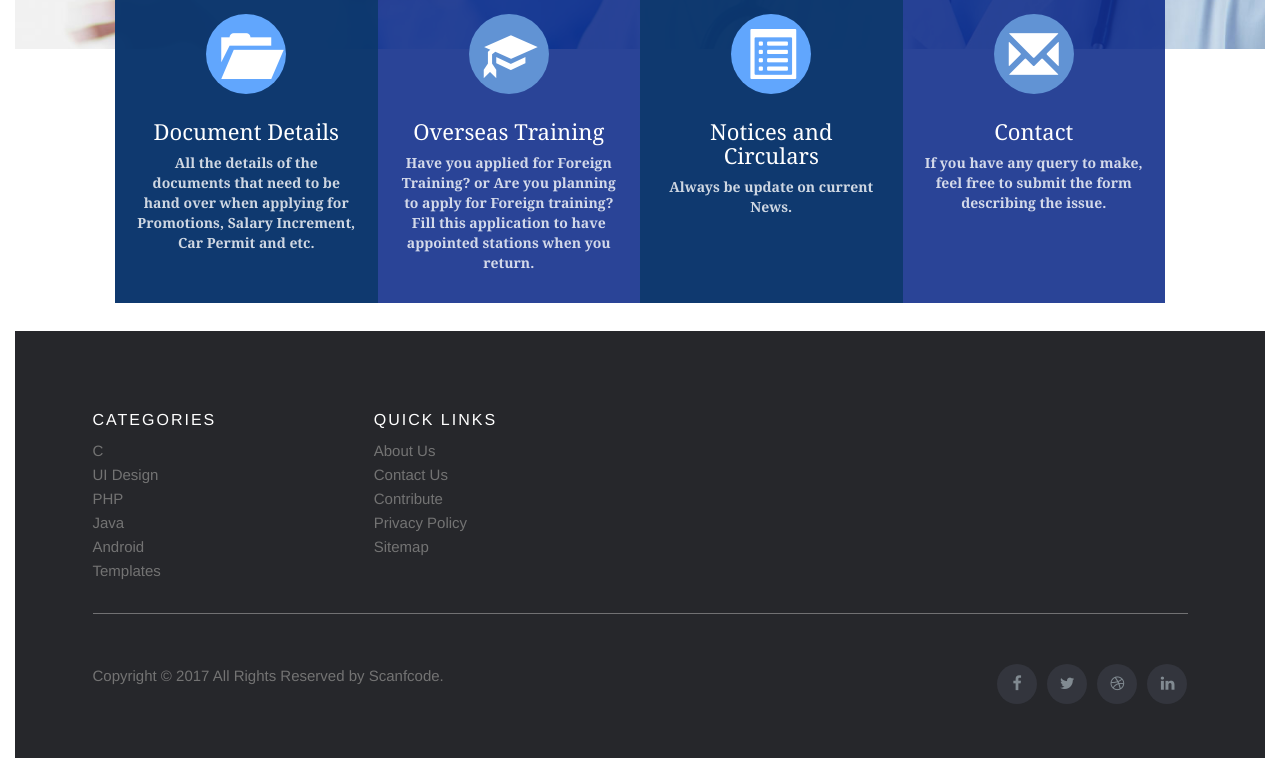
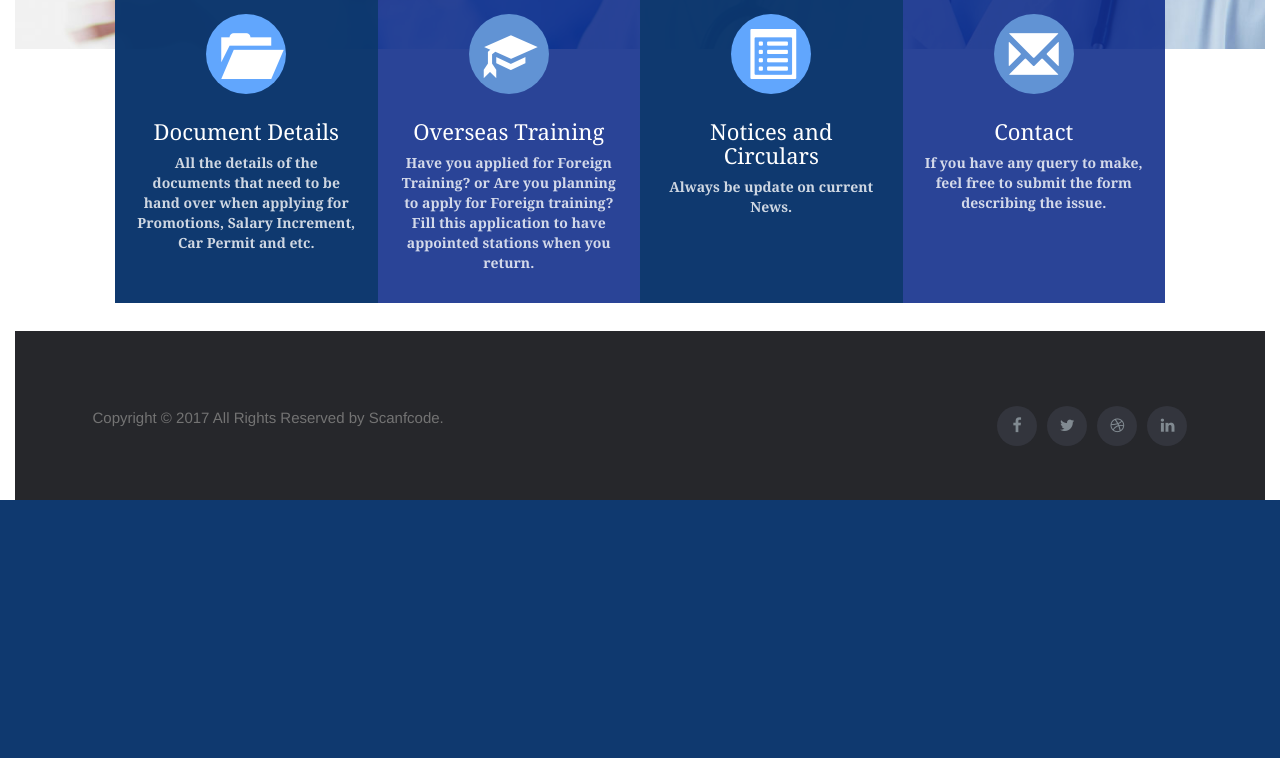
Before and after one commit to AfraHussaindeen/NewProject, a PHP site: page / in a window 1280 px wide. Shown: the part 699-1457 px from the top of the page. After the commit the page ends 1199 px from the top, so only its background shows below. Run offline with PHP 8.4, Linux system fonts and the light colour scheme; some libraries are stand-ins or nearby versions.

```diff
--- a/app/views/home/index.php
+++ b/app/views/home/index.php
@@ -97,35 +97,7 @@
 		</section>
 		<!-- Site footer -->
     <footer class="site-footer">
-      <div class="container">
-        <div class="row">
 
-
-          <div class="col-xs-6 col-md-3">
-            <h6>Categories</h6>
-            <ul class="footer-links">
-              <li><a href="http://scanfcode.com/category/c-language/">C</a></li>
-              <li><a href="http://scanfcode.com/category/front-end-development/">UI Design</a></li>
-              <li><a href="http://scanfcode.com/category/back-end-development/">PHP</a></li>
-              <li><a href="http://scanfcode.com/category/java-programming-language/">Java</a></li>
-              <li><a href="http://scanfcode.com/category/android/">Android</a></li>
-              <li><a href="http://scanfcode.com/category/templates/">Templates</a></li>
-            </ul>
-          </div>
-
-          <div class="col-xs-6 col-md-3">
-            <h6>Quick Links</h6>
-            <ul class="footer-links">
-              <li><a href="http://scanfcode.com/about/">About Us</a></li>
-              <li><a href="http://scanfcode.com/contact/">Contact Us</a></li>
-              <li><a href="http://scanfcode.com/contribute-at-scanfcode/">Contribute</a></li>
-              <li><a href="http://scanfcode.com/privacy-policy/">Privacy Policy</a></li>
-              <li><a href="http://scanfcode.com/sitemap/">Sitemap</a></li>
-            </ul>
-          </div>
-        </div>
-        <hr>
-      </div>
       <div class="container">
         <div class="row">
           <div class="col-md-8 col-sm-6 col-xs-12">
```
